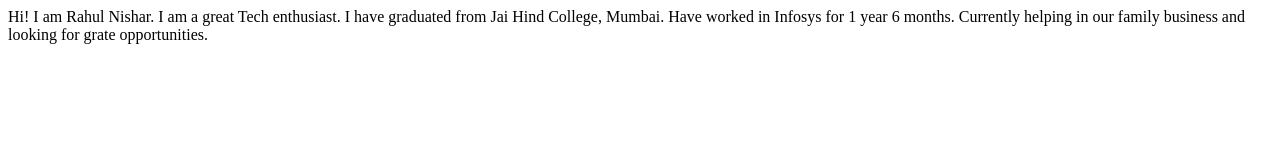
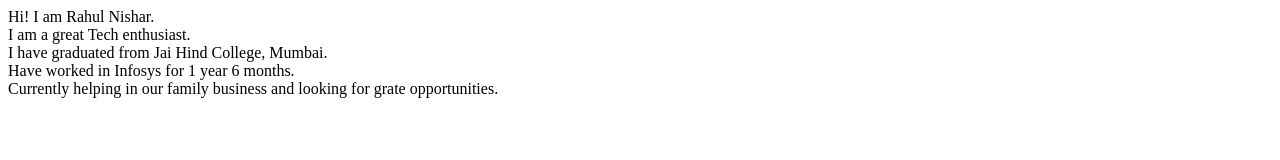
Before and after one commit to rahulnishar1997/RahulNishar.com, a plain HTML site: page index.html in a window 1280 px wide. Drawn offline with Linux system fonts and the light colour scheme.

Commit message:
style: prettfying

```diff
--- a/index.html
+++ b/index.html
@@ -7,10 +7,10 @@
     <title>Rahul Nishar</title>
 </head>
 <body>
-    Hi! I am Rahul Nishar.
-    I am a great Tech enthusiast.
-    I have graduated from Jai Hind College, Mumbai.
-    Have worked in Infosys for 1 year 6 months.
-    Currently helping in our family business and looking for grate opportunities.
+    Hi! I am Rahul Nishar. <br/>
+    I am a great Tech enthusiast. <br/>
+    I have graduated from Jai Hind College, Mumbai. <br/>
+    Have worked in Infosys for 1 year 6 months. <br/>
+    Currently helping in our family business and looking for grate opportunities. <br/>
 </body>
 </html>
```
